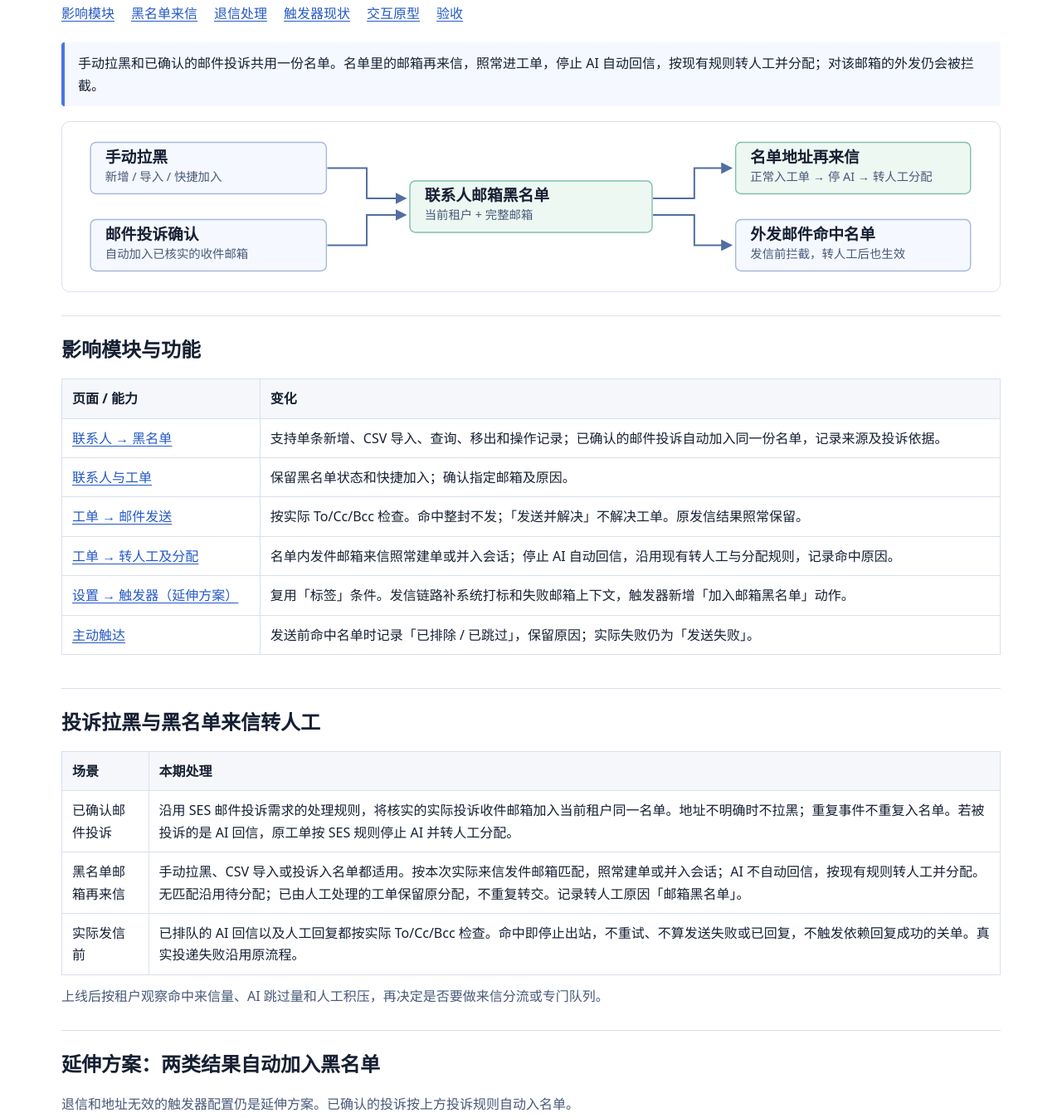
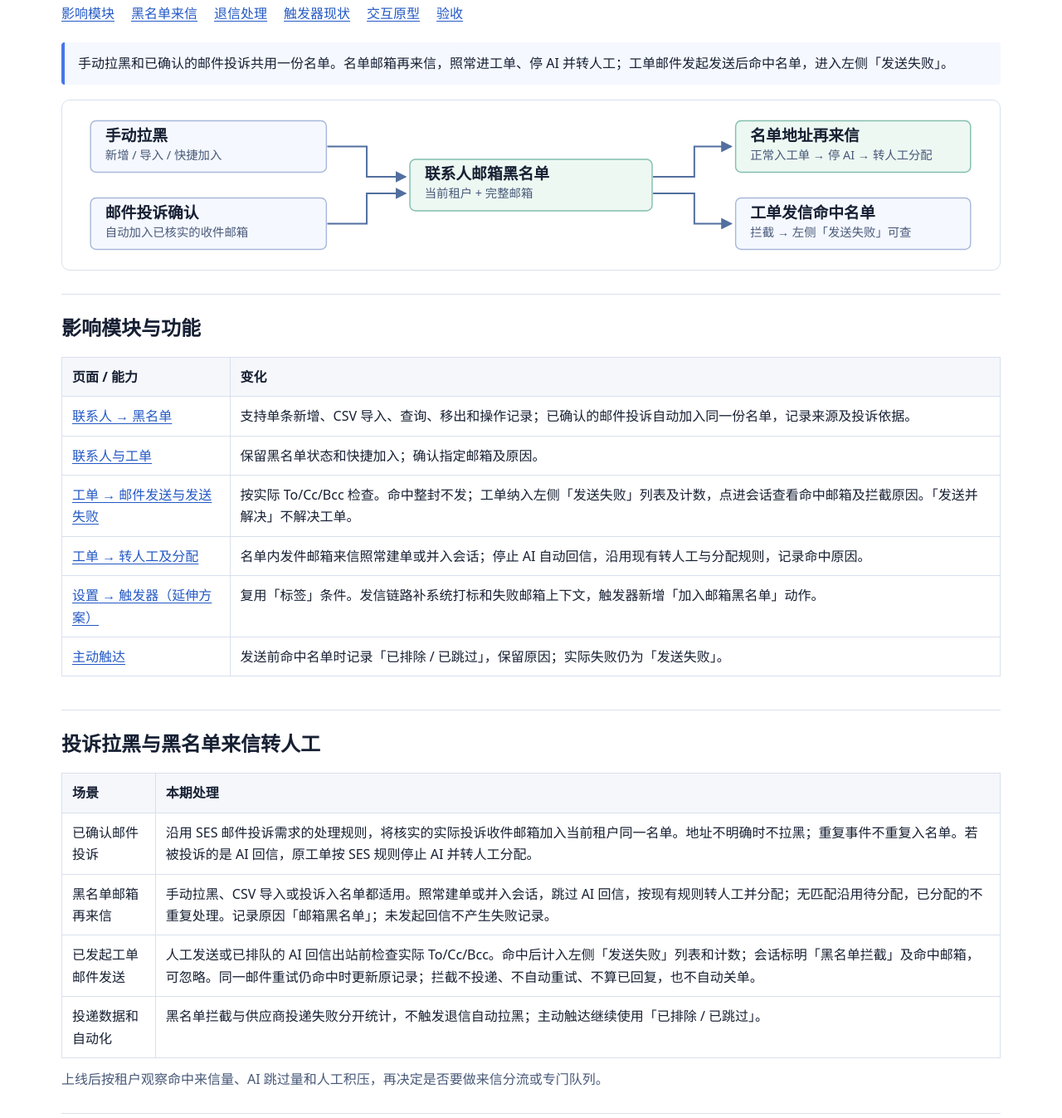
Before and after one commit to ddyuan-spec/shulex-help, a plain HTML site: page email-blacklist-2026-11-05/solution.html in a window 1280 px wide. Shown: the part 119-1466 px from the top of the page at 83% size. Drawn offline with Linux system fonts and the light colour scheme.

Commit message:
docs: show blocked ticket mail in send failures

```diff
--- a/email-blacklist-2026-11-05/solution.html
+++ b/email-blacklist-2026-11-05/solution.html
@@ -13,16 +13,16 @@
 <h1>GOFO 联系人邮箱黑名单及发信前拦截</h1>
 <p class="muted">产品方案 · 2026-11-17</p>
 <nav class="nav" aria-label="方案目录"><a href="#scope">影响模块</a><a href="#ai-inbound">黑名单来信</a><a href="#delivery-result">退信处理</a><a href="#trigger">触发器现状</a><a href="#prototype">交互原型</a><a href="#acceptance">验收</a></nav>
-<p class="note">手动拉黑和已确认的邮件投诉共用一份名单。名单里的邮箱再来信，照常进工单，停止 AI 自动回信，按现有规则转人工并分配；对该邮箱的外发仍会被拦截。</p>
+<p class="note">手动拉黑和已确认的邮件投诉共用一份名单。名单邮箱再来信，照常进工单、停 AI 并转人工；工单邮件发起发送后命中名单，进入左侧「发送失败」。</p>
 <figure class="overview" aria-label="投诉与手动维护共用名单，命中来信转人工、命中外发拦截">
 <svg viewBox="0 0 1000 170" role="img" aria-labelledby="diagram-title diagram-description">
-<title id="diagram-title">共用黑名单，分别处理来信和发信</title><desc id="diagram-description">手动维护和已确认的投诉收件邮箱进入同一名单。名单地址再来信照常入工单，停 AI 并按现有规则转人工分配。外发前继续检查实际收件地址。</desc>
+<title id="diagram-title">共用黑名单，分别处理来信和发信</title><desc id="diagram-description">手动维护和已确认的投诉收件邮箱进入同一名单。名单地址再来信照常入工单，停 AI 并转人工分配。发起工单邮件发送后命中名单，拦截并进入左侧发送失败。</desc>
 <defs><marker id="arrow" markerWidth="7" markerHeight="7" refX="6" refY="3.5" orient="auto"><path d="M0 0L7 3.5L0 7Z" fill="#516f9f"/></marker></defs>
 <rect class="n" x="20" y="15" width="257" height="56" rx="6"/><text class="t" x="36" y="37">手动拉黑</text><text class="s" x="36" y="57">新增 / 导入 / 快捷加入</text>
 <rect class="n" x="20" y="99" width="257" height="56" rx="6"/><text class="t" x="36" y="121">邮件投诉确认</text><text class="s" x="36" y="141">自动加入已核实的收件邮箱</text>
 <rect class="n g" x="368" y="57" width="264" height="56" rx="6"/><text class="t" x="384" y="79">联系人邮箱黑名单</text><text class="s" x="384" y="99">当前租户 + 完整邮箱</text>
 <rect class="n g" x="723" y="15" width="256" height="56" rx="6"/><text class="t" x="739" y="37">名单地址再来信</text><text class="s" x="739" y="57">正常入工单 → 停 AI → 转人工分配</text>
-<rect class="n" x="723" y="99" width="256" height="56" rx="6"/><text class="t" x="739" y="121">外发邮件命中名单</text><text class="s" x="739" y="141">发信前拦截，转人工后也生效</text>
+<rect class="n" x="723" y="99" width="256" height="56" rx="6"/><text class="t" x="739" y="121">工单发信命中名单</text><text class="s" x="739" y="141">拦截 → 左侧「发送失败」可查</text>
 <path class="edge" d="M278 43H321V76H363"/><path class="edge" d="M278 127H321V94H363"/><path class="edge" d="M633 76H678V43H718"/><path class="edge" d="M633 94H678V127H718"/>
 </svg></figure>
 
@@ -30,7 +30,7 @@
 <div class="table-wrap"><table><thead><tr><th scope="col">页面 / 能力</th><th scope="col">变化</th></tr></thead><tbody>
 <tr><td><a href="#prototype" data-scene="blacklist">联系人 → 黑名单</a></td><td>支持单条新增、CSV 导入、查询、移出和操作记录；已确认的邮件投诉自动加入同一份名单，记录来源及投诉依据。</td></tr>
 <tr><td><a href="#prototype" data-scene="contacts">联系人与工单</a></td><td>保留黑名单状态和快捷加入；确认指定邮箱及原因。</td></tr>
-<tr><td><a href="#prototype" data-scene="ticket">工单 → 邮件发送</a></td><td>按实际 To/Cc/Bcc 检查。命中整封不发；「发送并解决」不解决工单。原发信结果照常保留。</td></tr>
+<tr><td><a href="#ai-inbound">工单 → 邮件发送与发送失败</a></td><td>按实际 To/Cc/Bcc 检查。命中整封不发；工单纳入左侧「发送失败」列表及计数，点进会话查看命中邮箱及拦截原因。「发送并解决」不解决工单。</td></tr>
 <tr><td><a href="#ai-inbound">工单 → 转人工及分配</a></td><td>名单内发件邮箱来信照常建单或并入会话；停止 AI 自动回信，沿用现有转人工与分配规则，记录命中原因。</td></tr>
 <tr><td><a href="#trigger">设置 → 触发器（延伸方案）</a></td><td>复用「标签」条件。发信链路补系统打标和失败邮箱上下文，触发器新增「加入邮箱黑名单」动作。</td></tr>
 <tr><td><a href="#prototype" data-scene="automation">主动触达</a></td><td>发送前命中名单时记录「已排除 / 已跳过」，保留原因；实际失败仍为「发送失败」。</td></tr>
@@ -39,8 +39,9 @@
 <section class="section" id="ai-inbound"><h2>投诉拉黑与黑名单来信转人工</h2>
 <div class="table-wrap"><table><thead><tr><th scope="col">场景</th><th scope="col">本期处理</th></tr></thead><tbody>
 <tr><td>已确认邮件投诉</td><td>沿用 SES 邮件投诉需求的处理规则，将核实的实际投诉收件邮箱加入当前租户同一名单。地址不明确时不拉黑；重复事件不重复入名单。若被投诉的是 AI 回信，原工单按 SES 规则停止 AI 并转人工分配。</td></tr>
-<tr><td>黑名单邮箱再来信</td><td>手动拉黑、CSV 导入或投诉入名单都适用。按本次实际来信发件邮箱匹配，照常建单或并入会话；AI 不自动回信，按现有规则转人工并分配。无匹配沿用待分配；已由人工处理的工单保留原分配，不重复转交。记录转人工原因「邮箱黑名单」。</td></tr>
-<tr><td>实际发信前</td><td>已排队的 AI 回信以及人工回复都按实际 To/Cc/Bcc 检查。命中即停止出站，不重试、不算发送失败或已回复，不触发依赖回复成功的关单。真实投递失败沿用原流程。</td></tr>
+<tr><td>黑名单邮箱再来信</td><td>手动拉黑、CSV 导入或投诉入名单都适用。照常建单或并入会话，跳过 AI 回信，按现有规则转人工并分配；无匹配沿用待分配，已分配的不重复处理。记录原因「邮箱黑名单」；未发起回信不产生失败记录。</td></tr>
+<tr><td>已发起工单邮件发送</td><td>人工发送或已排队的 AI 回信出站前检查实际 To/Cc/Bcc。命中后计入左侧「发送失败」列表和计数；会话标明「黑名单拦截」及命中邮箱，可忽略。同一邮件重试仍命中时更新原记录；拦截不投递、不自动重试、不算已回复，也不自动关单。</td></tr>
+<tr><td>投递数据和自动化</td><td>黑名单拦截与供应商投递失败分开统计，不触发退信自动拉黑；主动触达继续使用「已排除 / 已跳过」。</td></tr>
 </tbody></table></div><p class="muted">上线后按租户观察命中来信量、AI 跳过量和人工积压，再决定是否要做来信分流或专门队列。</p></section>
 
 <section class="section" id="delivery-result"><h2>延伸方案：两类结果自动加入黑名单</h2>
@@ -59,7 +60,7 @@
 <p class="muted">两个标签为拟新增系统标签。已有工单打标入口能发布更新；所查发信链路未见自动打这两类标签，动作列表未见入名单动作。依据 Tars master 90ac8926、前端 master 5000f328 归档；未核最新部署。</p></section>
 
 <section class="section" id="prototype"><h2>在方案里看原型</h2>
-<p class="muted">原型演示联系人、工单发信和主动触达。投诉拉黑、转人工分配及退信自动加入见上方规则。</p>
+<p class="muted">原型演示联系人、工单发信和主动触达。工单原型演示现有失败列表，黑名单拦截纳入该列表及计数以本页规则为准；投诉拉黑、转人工分配及退信自动加入也见上方规则。</p>
 <div class="tabs" role="group" aria-label="切换原型场景"><button type="button" data-scene="blacklist" aria-pressed="true">联系人黑名单</button><button type="button" data-scene="contacts" aria-pressed="false">全部联系人</button><button type="button" data-scene="ticket" aria-pressed="false">工单发信</button><button type="button" data-scene="automation" aria-pressed="false">主动触达</button></div>
 <iframe id="prototype-frame" class="proto" title="联系人黑名单原型" src="./index.html?embed=1#blacklist"></iframe>
 <p><a id="prototype-open" href="./index.html#blacklist">独立查看当前原型</a></p></section>
@@ -68,7 +69,7 @@
 <li>同租户精确匹配实际地址；同封混合收件人整封拦截，批量按封处理，已排队未提交及重发也复查。</li>
 <li>投诉只拉黑核实的实际收件邮箱；重复投诉不重复加入或转交，无法确认地址时不拉黑。</li>
 <li>手动拉黑、导入或投诉入名单后，同一邮箱来信照常入工单，停止 AI 并按现有规则转人工分配；无匹配进入原有待分配，已分配的不改变原负责人。未命中沿用原流程。</li>
-<li>已排队的回信在出站前复查；命中不出站、不重试、不新增发送失败、不算已回复，也不自动关单。</li>
+<li>未发起回信不进失败列表；人工发起发送或排队回信被拦后，左侧「发送失败」可找到该工单，点击可见拦截原因和命中邮箱。按原工单口径计数，同一邮件再拦截不重复计数，不算已回复，不自动关单。</li>
 <li>延伸方案：规则启用后，两类结果都能自动加入名单；未启用、没有失败记录或无法定位失败邮箱时不入名单。</li>
 <li>同封其他地址不受影响；手动贴标签不拉黑；同一事件重放不重复写，同工单后来失败的另一邮箱仍能加入。</li>
 <li>停规则不解除旧记录；解除只恢复后续发信，其他有效限制仍生效，不补发历史。</li>
```
